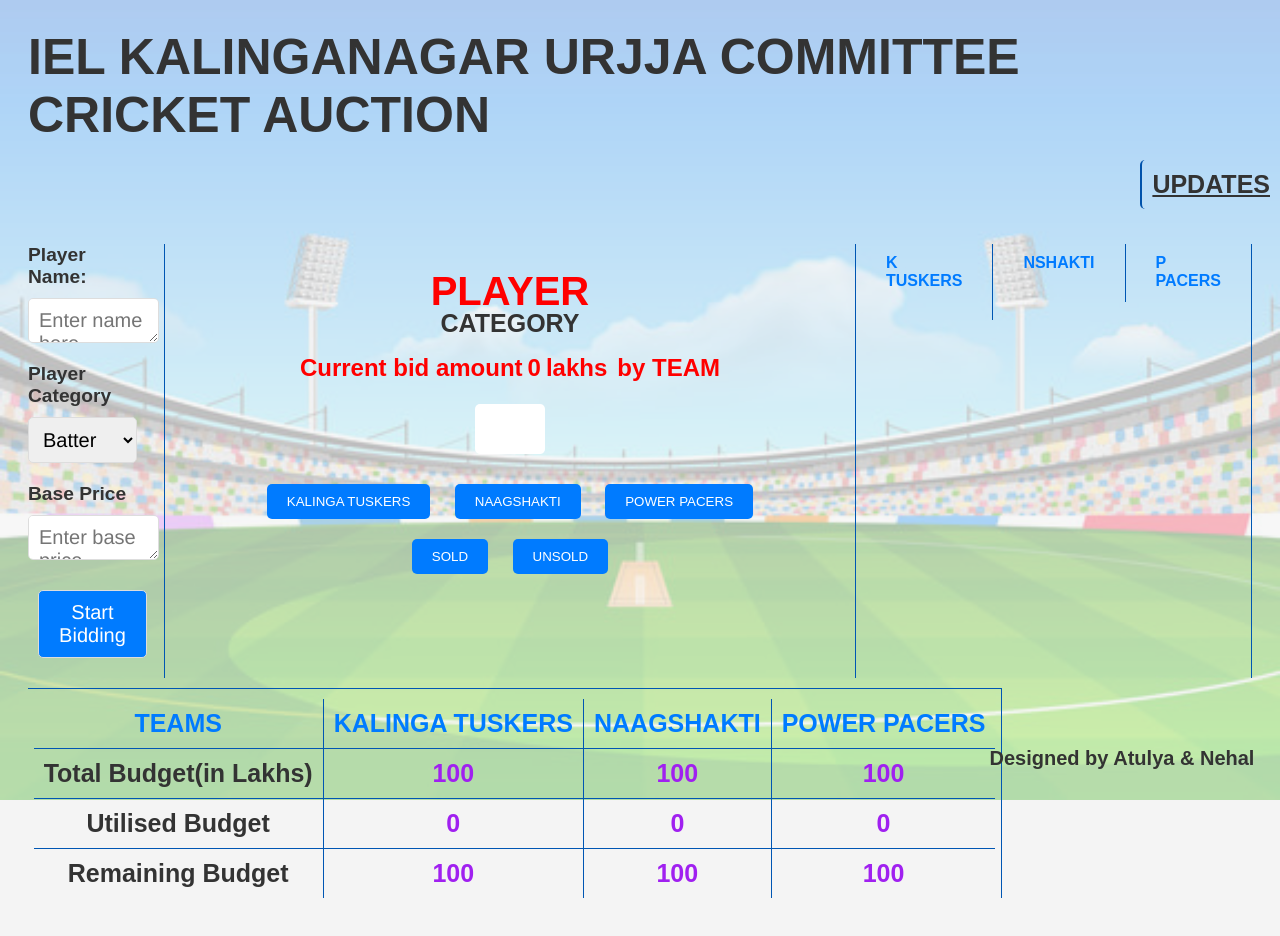
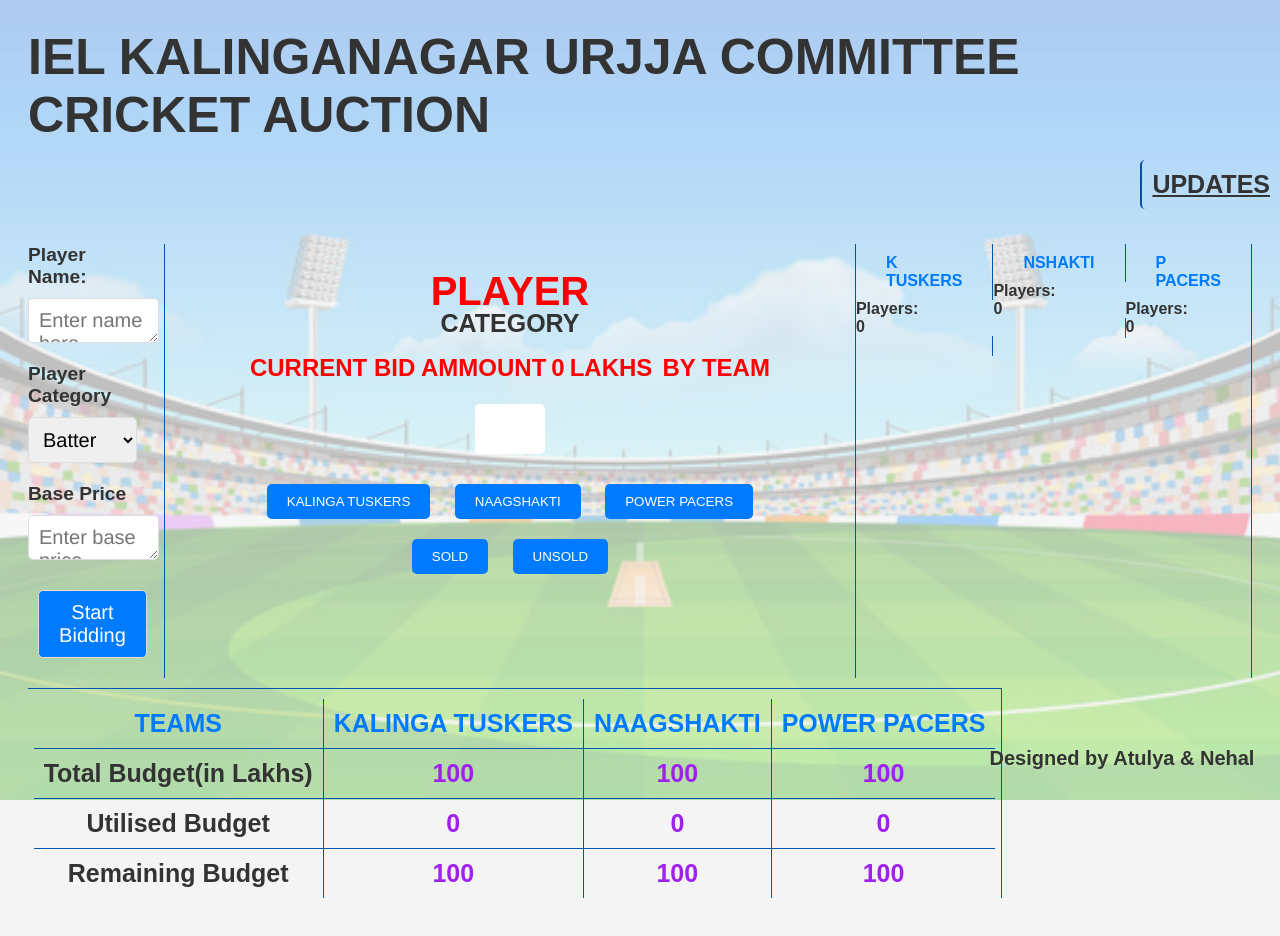
Before and after one commit to AtulyaGH/auction, a plain HTML site: page index.html in a window 1280 px wide. Drawn offline with Linux system fonts and the light colour scheme.

Commit message:
Update index.html

```diff
--- a/index.html
+++ b/index.html
@@ -33,10 +33,10 @@
             <div class="playerInfo" id="pInfo">PLAYER</div>
             <div class="playerCategory" id="pCat">CATEGORY</div>
             <div class="bidding">
-                <div id="bidText">Current bid amount </div>
+                <div id="bidText">CURRENT BID AMMOUNT </div>
                 <div class="amt" id="a1">0</div>
-                <div id="bidText">lakhs</div>
-                <div id="team"> by TEAM</div>
+                <div id="bidText">LAKHS</div>
+                <div id="team"> BY TEAM</div>
             </div>
             <div id="timer"></div>
             <div>
@@ -52,14 +52,26 @@
         <div class="teamInfo">
             <div class="teamName">
                 <div class="tmIn" id="team1info">K TUSKERS</div>
+                <div class="playerNo">
+                    <div>Players: </div>
+                    <div id="pNum1">0</div>
+                </div>
                 <div class="tmIn" id="team11"></div>
             </div>
             <div class="teamName">
                 <div class="tmIn" id="team2info">NSHAKTI</div>
+                <div class="playerNo">
+                    <div>Players: </div>
+                    <div id="pNum2">0</div>
+                </div>
                 <div class="tmIn" id="team12"></div>
             </div>
             <div class="teamName">
                 <div class="tmIn" id="team3info" style="border-right: none;">P PACERS</div>
+                <div class="playerNo" style="border-right: none;">
+                    <div>Players: </div>
+                    <div id="pNum3">0</div>
+                </div>
                 <div class="tmIn" id="team13" style="border-right: none;"></div>
             </div>
         </div>
```
